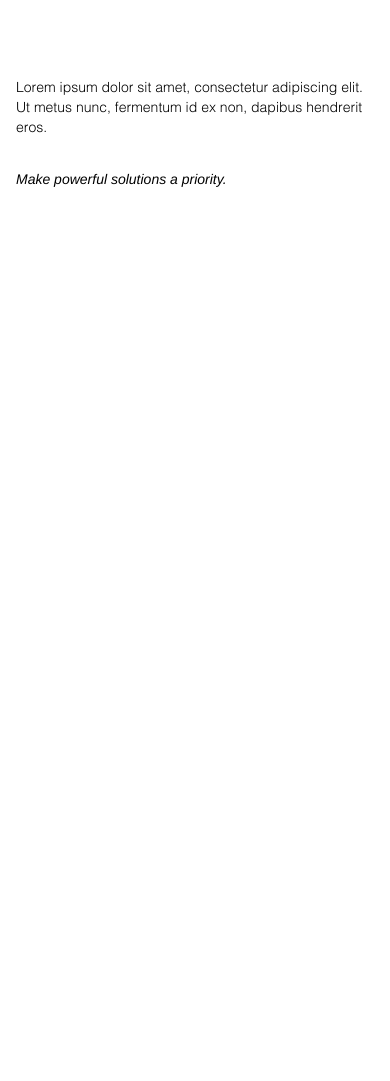
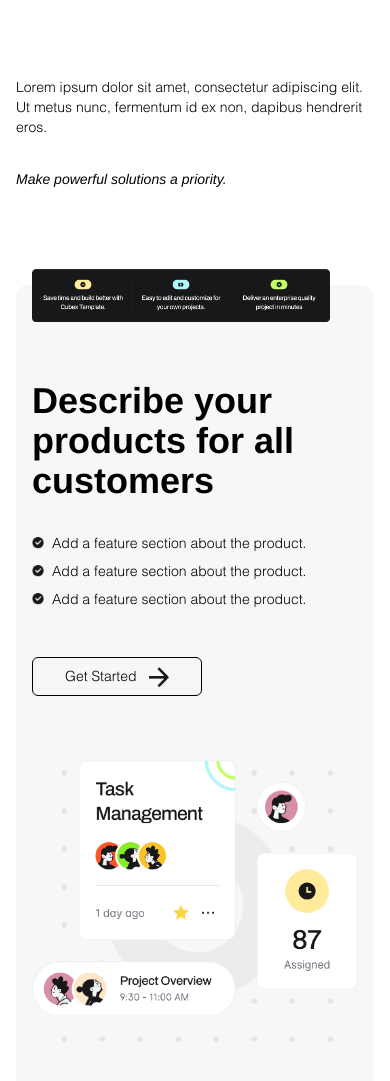
Before and after one commit to Hardy101/Portfolio, a website: page Cubex/index.html in a window 390 px wide. Shown: the part 908-1989 px from the top of the page. Before the commit the page ends 1177 px from the top, so only its background shows below. Drawn offline with nearby package versions, Linux system fonts and the light colour scheme.

Commit message:
design section mobile responsive

```diff
--- a/Cubex/index.html
+++ b/Cubex/index.html
@@ -159,14 +159,14 @@
         </div>
       </section>
 
-      <section id="describe" class="hidden md:block">
+      <section id="describe">
         <div
-          class="relative pt-48 pb-20 px-10 md:px-30 flex justify-center gap-16 bg-gray-primary m-8 rounded-xl"
+          class="relative pt-24 md:pt-48 pb-20 px-4 md:px-30 flex flex-col md:flex-row justify-center gap-16 bg-gray-primary m-4 md:w-8 rounded-xl"
         >
-          <div class="w-4/5 absolute -top-16">
+          <div class="w-10/12 md:w-4/5 absolute -top-4 md:-top-16">
             <img src="assets/images/features.png" alt="" />
           </div>
-          <div class="w-1/2 my-auto grid gap-8">
+          <div class="md:w-1/2 my-auto grid gap-8">
             <h2 class="text-4xl font-bold">
               Describe your products for all customers
             </h2>
@@ -203,7 +203,7 @@
               </button>
             </div>
           </div>
-          <div class="w-2/5 my-auto">
+          <div class="md:w-2/5 my-auto">
             <img src="assets/images/describe-product.png" alt="" />
           </div>
         </div>
```
Also changed, not shown: Cubex/assets/css/output.css.
